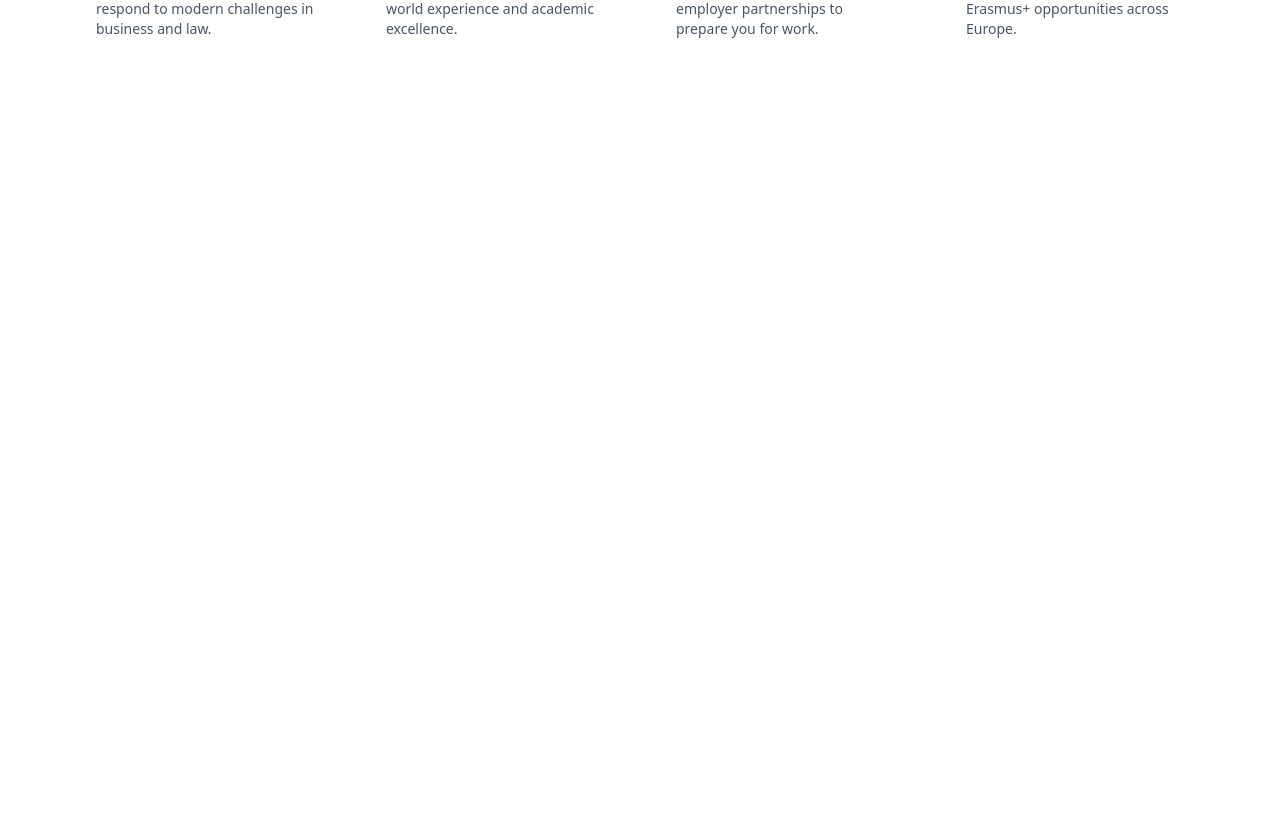
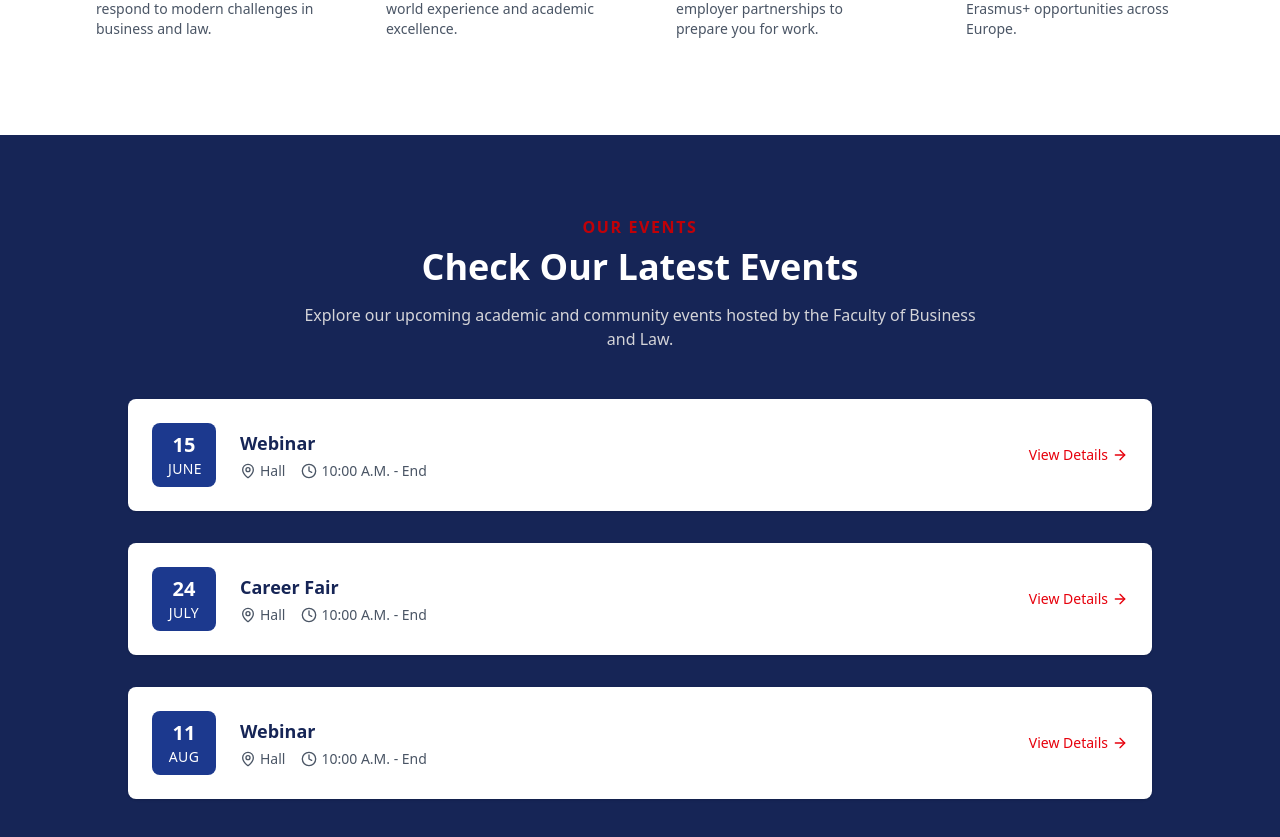
Before and after one commit to ecerri22/fbl-website, a Next.js app: page / in a window 1280 px wide. Shown: the part 1921-2758 px from the top of the page. Before the commit the page ends 2056 px from the top, so only its background shows below. Built offline with nearby package versions, Linux system fonts and the light colour scheme.

Commit message:
events section

```diff
--- a/src/app/page.tsx
+++ b/src/app/page.tsx
@@ -1,6 +1,6 @@
 import Image from "next/image";
 import { Button } from "@/components/ui/button";
-import { ArrowRight, Briefcase, Globe, GraduationCap, Lightbulb, User, UserCheck, Users } from "lucide-react";
+import { ArrowRight, Briefcase, Globe, GraduationCap, Lightbulb, User, UserCheck, Users, CalendarDays, MapPin, Clock, Ticket } from "lucide-react";
 import Link from "next/link";
 
 
@@ -28,6 +28,32 @@ export default function Home() {
       description: "International programs and Erasmus+ opportunities across Europe.",
     },
   ];
+
+  const events = [
+    {
+      date: "15",
+      month: "June",
+      title: "Webinar",
+      location: "Hall",
+      time: "10:00 A.M. - End",
+      // price: "$20.00",
+    },
+    {
+      date: "24",
+      month: "July",
+      title: "Career Fair",
+      location: "Hall",
+      time: "10:00 A.M. - End",
+    },
+    {
+      date: "11",
+      month: "Aug",
+      title: "Webinar",
+      location: "Hall",
+      time: "10:00 A.M. - End",
+    },
+  ];
+
 
 
   return (
@@ -174,7 +200,53 @@ export default function Home() {
       </div>
     </section>
 
+    {/* EVENTS  */}
+{/* EVENTS SECTION */}
+<section className="bg-blue-950 py-20 px-6 md:px-20 text-white">
+  <div className="max-w-5xl mx-auto text-center">
+    <h6 className="text-md font-semibold text-red-700 uppercase tracking-widest mb-2">Our Events</h6>
+    <h2 className="text-3xl md:text-4xl font-bold text-white mb-4">Check Our Latest Events</h2>
+    <p className="text-zinc-300 mb-12 max-w-2xl mx-auto">
+      Explore our upcoming academic and community events hosted by the Faculty of Business and Law.
+    </p>
 
+    <div className="space-y-8">
+      {events.map((event, i) => (
+        <div
+          key={i}
+          className="bg-white text-blue-950 flex items-center gap-6 p-6 rounded-md shadow hover:shadow-lg transition"
+        >
+          {/* Date Box */}
+          <div className="bg-blue-900 text-white px-4 py-2 rounded-md text-center w-16 shrink-0">
+            <p className="text-xl font-bold">{event.date}</p>
+            <p className="text-sm uppercase tracking-wide">{event.month}</p>
+          </div>
+
+          {/* Event Info */}
+          <div className="flex-1 text-left space-y-1">
+            <h3 className="text-lg font-semibold">{event.title}</h3>
+            <div className="flex items-center text-sm text-gray-600 gap-4 flex-wrap">
+              <span className="flex items-center gap-1">
+                <MapPin className="w-4 h-4" /> {event.location}
+              </span>
+              <span className="flex items-center gap-1">
+                <Clock className="w-4 h-4" /> {event.time}
+              </span>
+              {/* <span className="flex items-center gap-1">
+                <Ticket className="w-4 h-4" /> {event.price}
+              </span> */}
+            </div>
+          </div>
+
+          {/* View Details */}
+          <div className="text-sm text-red-600 font-medium flex items-center gap-1 cursor-pointer hover:underline">
+            View Details <ArrowRight className="w-4 h-4" />
+          </div>
+        </div>
+      ))}
+    </div>
+  </div>
+</section>
 
     </main>
   );
```
Lines whose indentation alone changed are shown as unchanged.
